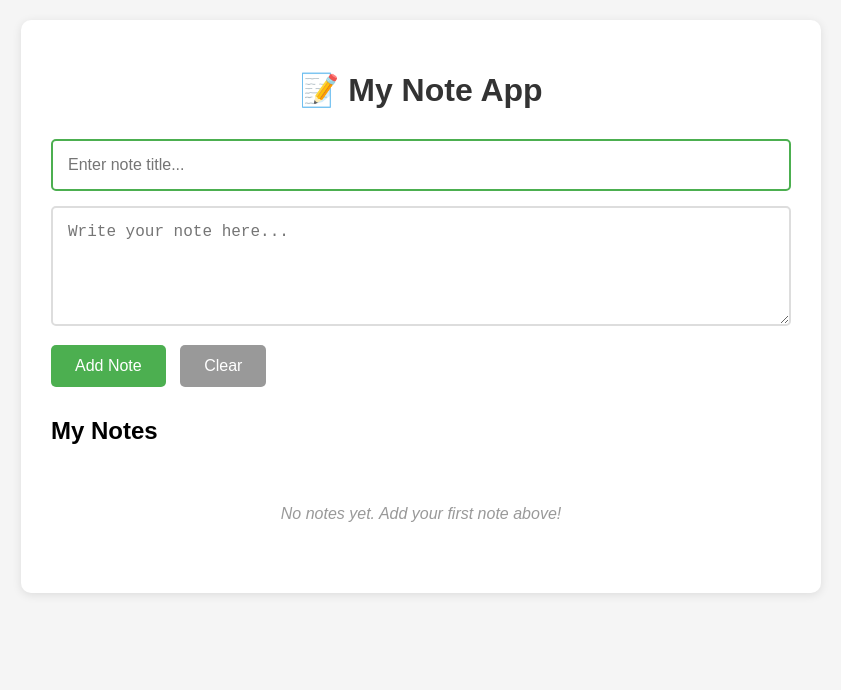
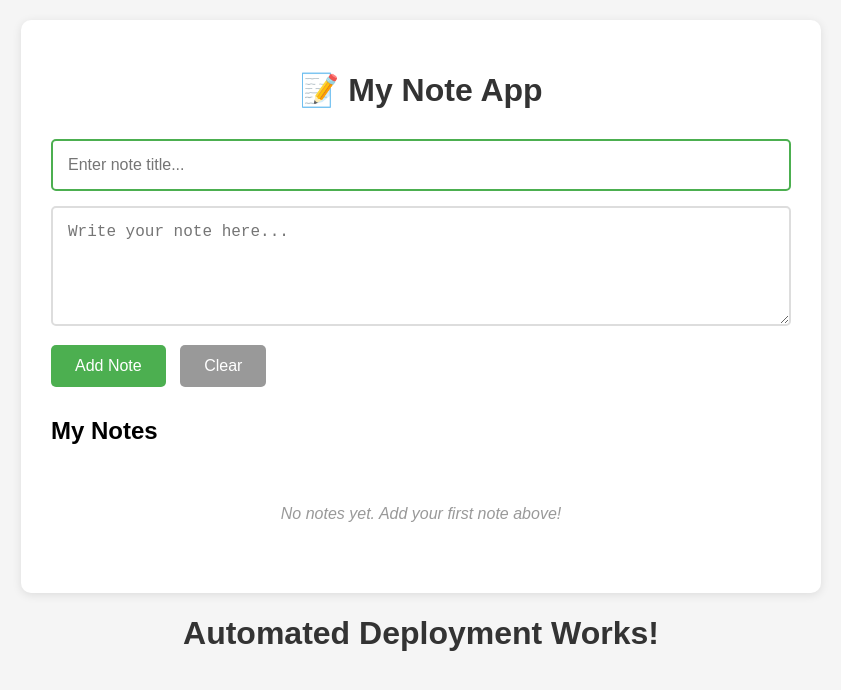
Before and after one commit to Sarandeep1202/note-app, a website: page index.html in a window 1280 px wide. Shown: the whole page, without its empty margins (219-1060 px from the left). Drawn offline with Linux system fonts and the light colour scheme.

Commit message:
Test automation

```diff
--- a/index.html
+++ b/index.html
@@ -30,3 +30,4 @@
     <script src="script.js"></script>
 </body>
 </html>
+<h1>Automated Deployment Works!</h1>
```
